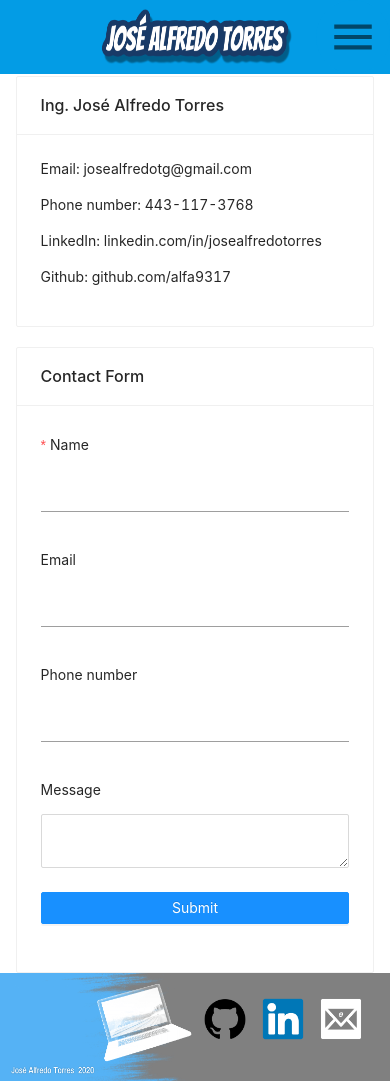
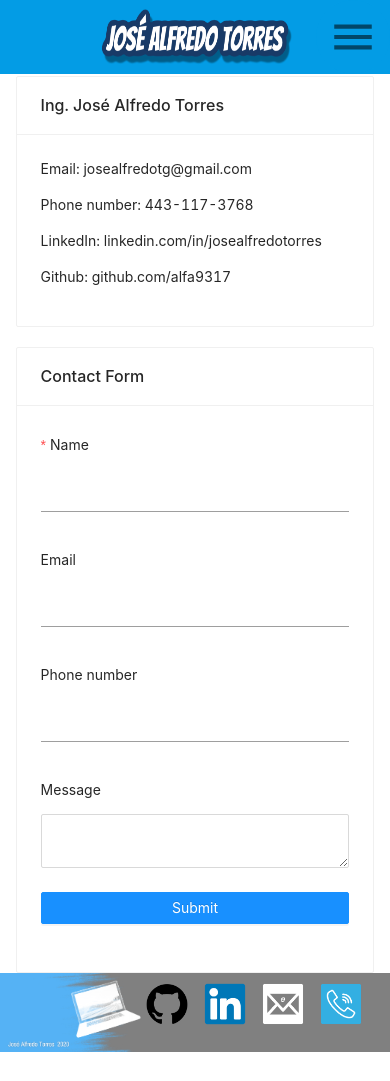
Before and after one commit to alfa9317/jatg-portfolio, a React (Create React App) app: page /contact in a window 390 px wide. After the commit the page ends 1052 px from the top, so only its background shows below. Built offline with nearby package versions, Linux system fonts and the light colour scheme; a web font is replaced by a local one.

Commit message:
Phone calls button

```diff
--- a/src/components/ui/Footer.js
+++ b/src/components/ui/Footer.js
@@ -7,6 +7,7 @@ import footerAdornment from '../../assets/images/Footer_Adornment_2.png';
 import linkedin from '../../assets/images/linkedin.png';
 import github from '../../assets/images/github.png';
 import emailme from '../../assets/images/emailme.png';
+import phoneme from '../../assets/images/phoneme.png';
 
 const useStyles = makeStyles(theme => ({
     footer: {
@@ -22,7 +23,7 @@ const useStyles = makeStyles(theme => ({
             width: '17em'
         },
         [theme.breakpoints.down('sm')]: {
-            width: '15em'
+            width: '11em'
         }
     },
     mainContainer: {
@@ -54,7 +55,7 @@ const useStyles = makeStyles(theme => ({
             marginTop: '-7em'
         },
         [theme.breakpoints.down('sm')]: {
-            marginTop: '-6.5em'
+            marginTop: '-5.5em'
         }
     }
 }))
@@ -104,6 +105,9 @@ export default function Footer(){
                 <Grid item component={'a'} href='mailto:josealfredotg@gmail.com? subject=subject text' id="email-link" rel='noopener noreferrer' target='_blank'>
                     <img alt='email me' src={emailme} className={classes.iconImage}/>
                 </Grid>
+                <Grid item component={'a'} href='tel:4431173768' id="phone-link" rel='noopener noreferrer' target='_blank'>
+                    <img alt='phone me' src={phoneme} className={classes.iconImage}/>
+                </Grid>
             </Grid>
          </footer>
     );
```
Also changed, not shown: src/assets/images/phoneme.png (added).
